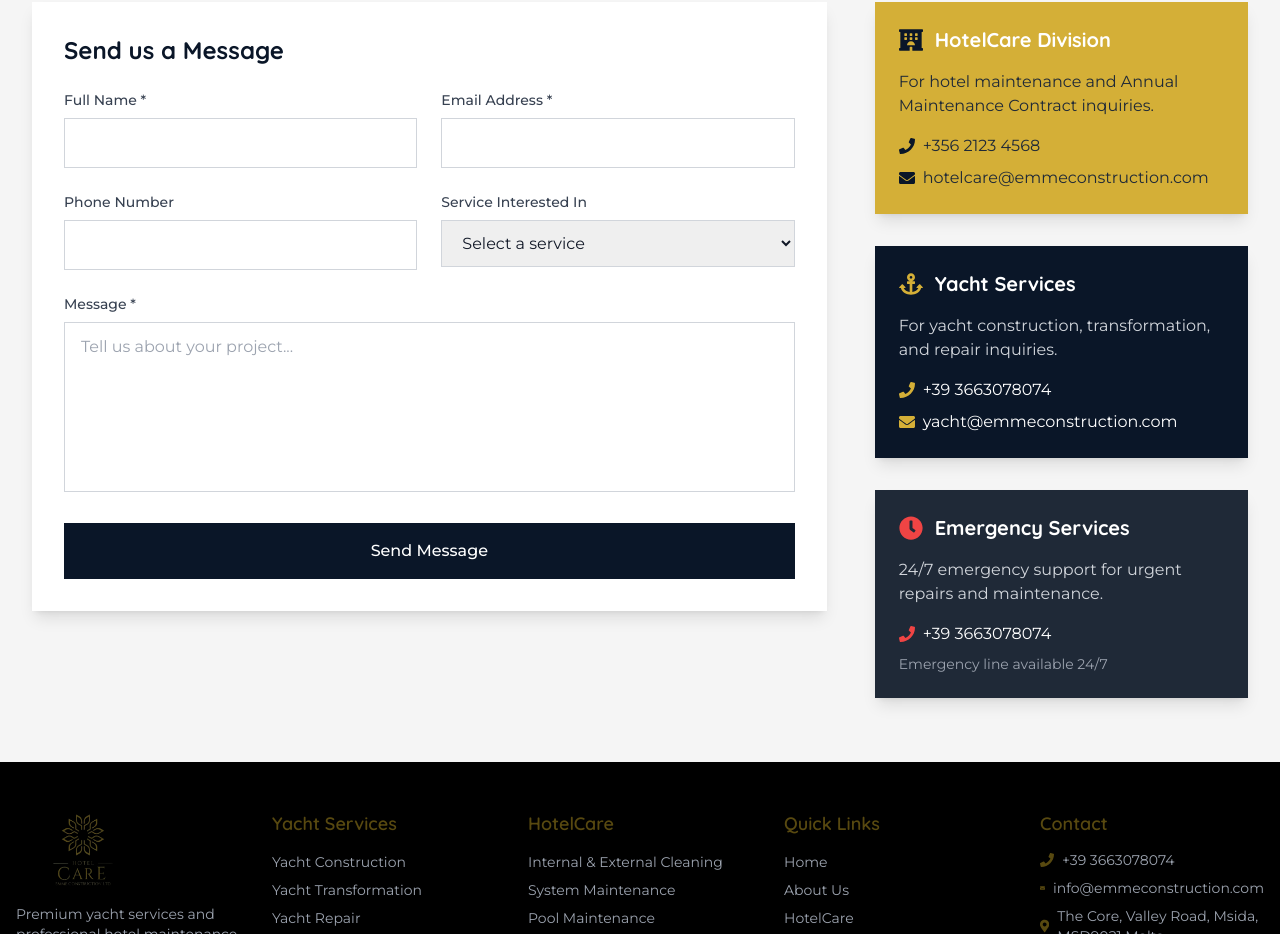
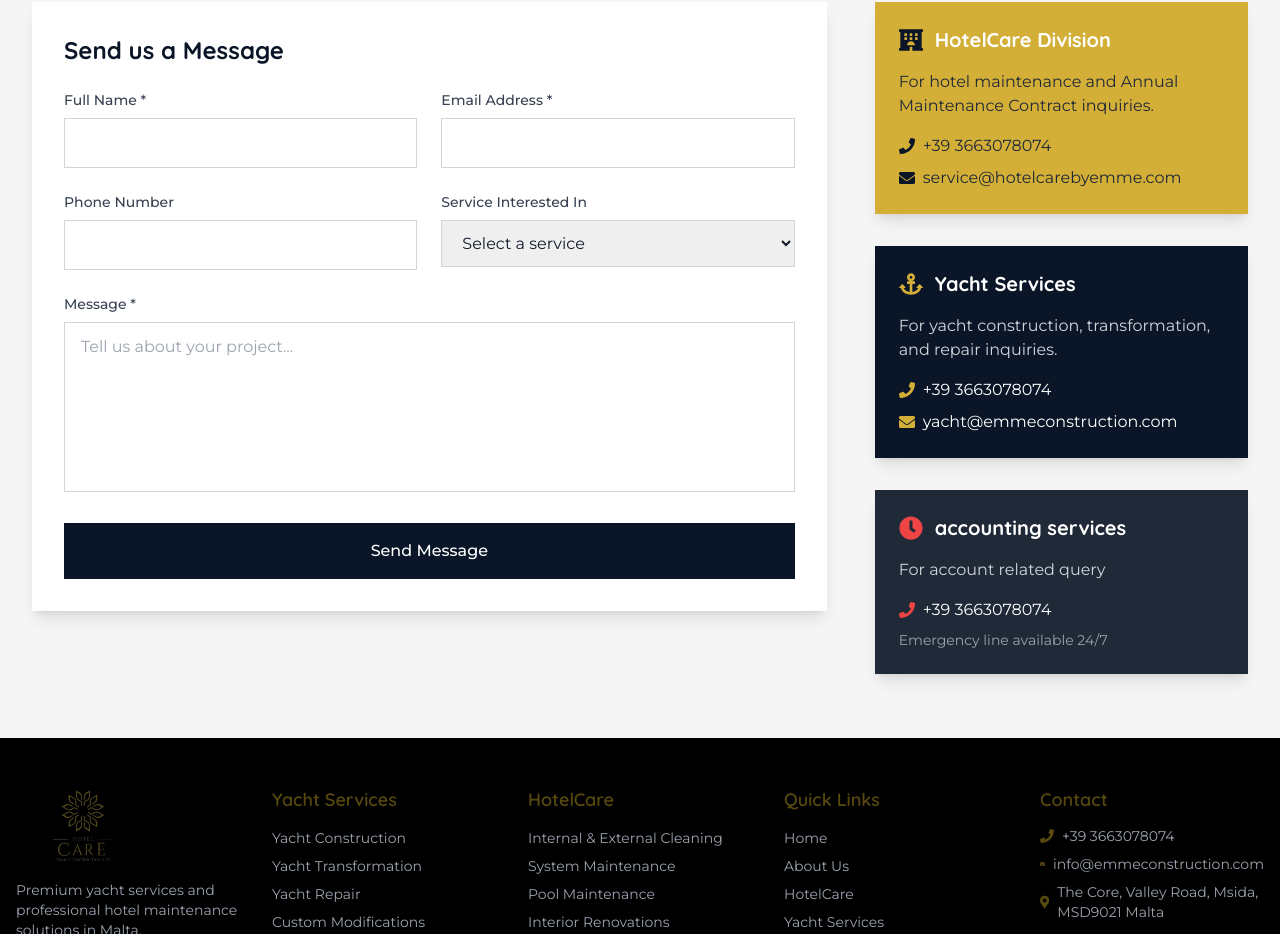
Before and after one commit to ankit4a4/HOTELCARE, a Next.js app: page /contact in a window 1280 px wide. Shown: the part 1292-2226 px from the top of the page. Built offline with nearby package versions, Linux system fonts and the light colour scheme.

Commit message:
letest code push

```diff
--- a/components/contact/ContactForm.jsx
+++ b/components/contact/ContactForm.jsx
@@ -189,12 +189,12 @@ const ContactForm = () => {
                             <div className="space-y-2">
                                 <div className="flex items-center">
                                     <FaPhone className="text-navy mr-2" />
-                                    <span className="text-gray-800">+356 2123 4568</span>
+                                    <span className="text-gray-800">+39 3663078074</span>
                                 </div>
                                 <div className="flex items-center">
                                     <FaEnvelope className="text-navy mr-2" />
                                     <span className="text-gray-800">
-                                        hotelcare@emmeconstruction.com
+                                        service@hotelcarebyemme.com
                                     </span>
                                 </div>
                             </div>
@@ -230,11 +230,11 @@ const ContactForm = () => {
                             <div className="flex items-center mb-4">
                                 <FaClock className="text-2xl text-red-500 mr-3" />
                                 <h3 className="text-xl font-bold font-quicksand">
-                                    Emergency Services
+                                    accounting services
                                 </h3>
                             </div>
                             <p className="text-gray-300 mb-4">
-                                24/7 emergency support for urgent repairs and maintenance.
+                                For account related query
                             </p>
                             <div className="space-y-2">
                                 <div className="flex items-center">
```
